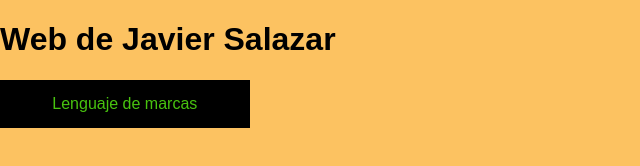
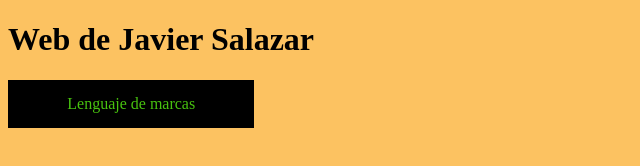
Before and after one commit to javi-sala/javi-sala, a plain HTML site: page index.html in a window 1280 px wide. Shown: the whole page, without its empty margins (0-640 px from the left). Drawn offline with Linux system fonts and the light colour scheme.

Commit message:
Update index.css

```diff
--- a/css/index.css
+++ b/css/index.css
@@ -1,11 +1,6 @@
 
 body {
 	background-color: rgb( 252, 194, 97 );
-}
-
-body,html {
-  margin: 0;
-  font-family: sans-serif;
 }
 
 ul {
```
